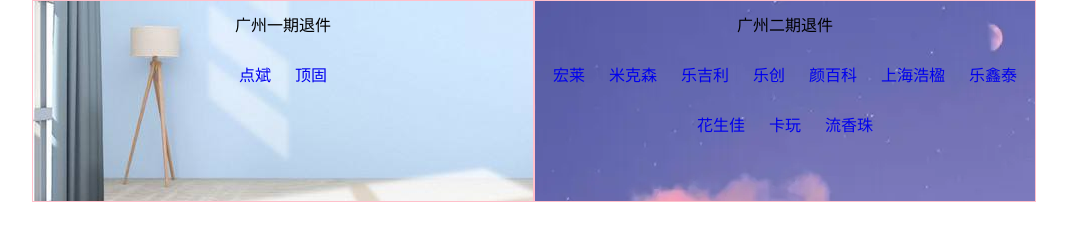
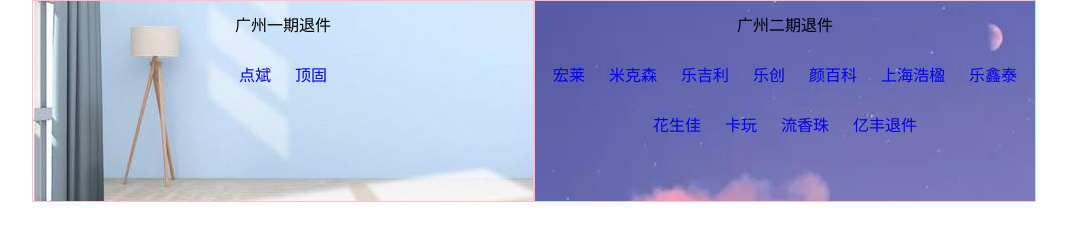
Before and after one commit to TombDream/Returns.github.io, a plain HTML site: page index.html in a window 1280 px wide. Shown: the whole page, without its empty margins (106-1173 px from the left). Drawn offline with Linux system fonts and the light colour scheme.

Commit message:
Update index.html

```diff
--- a/index.html
+++ b/index.html
@@ -46,6 +46,7 @@
                     <li><a href="https://shimo.im/sheets/rp3OVBRadPsazVAm/ 《花生佳退件2022》，可复制链接后用石墨文档 App 或小程序打开">花生佳</a></li>
                     <li><a href="https://shimo.im/sheets/25q5M4R8Y2tNvGqD/ 《卡玩》，可复制链接后用石墨文档 App 或小程序打开">卡玩</a></li>
                     <li><a href="https://shimo.im/sheets/0l3NVM4BadhZBG3R/MODOC/ 《流香珠》，可复制链接后用石墨文档 App 或小程序打开">流香珠</a></li>
+                    <li><a href="https://shimo.im/sheets/wV3VVMa8KetD8r3y/MODOC/ 《亿丰退件》，可复制链接后用石墨文档 App 或小程序打开">亿丰退件</a></li>
                 </ul>
             </div>
         </div>
```
